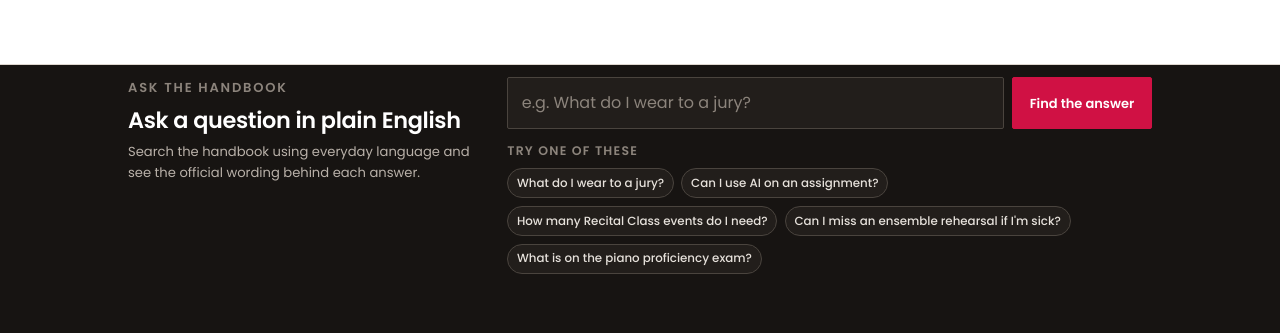
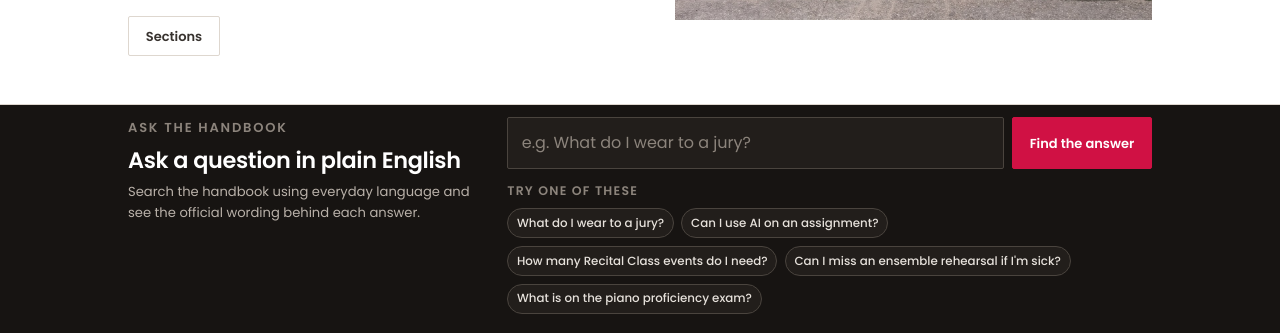
Before and after one commit to wmcareymusic/2627handbook, a plain HTML site: page index.html in a window 1280 px wide. Shown: the part 458-791 px from the top of the page. Drawn offline with Linux system fonts and the light colour scheme.

Commit message:
Update index.html

```diff
--- a/index.html
+++ b/index.html
@@ -72,6 +72,9 @@
       <h1>Music Student Handbook</h1>
       <p class="lede">Everything expected of music students at the Winters School of Music — auditions,
         juries, recitals, ensembles, and the policies that keep your degree on track.</p>
+      <button type="button" class="btn btn--ghost" aria-expanded="false" aria-controls="menu-panel">
+  Sections
+</button>
     </div>
     <figure class="hero-figure">
       <img src="assets/img/tfa-exterior.jpg" width="1600" height="900"
```
